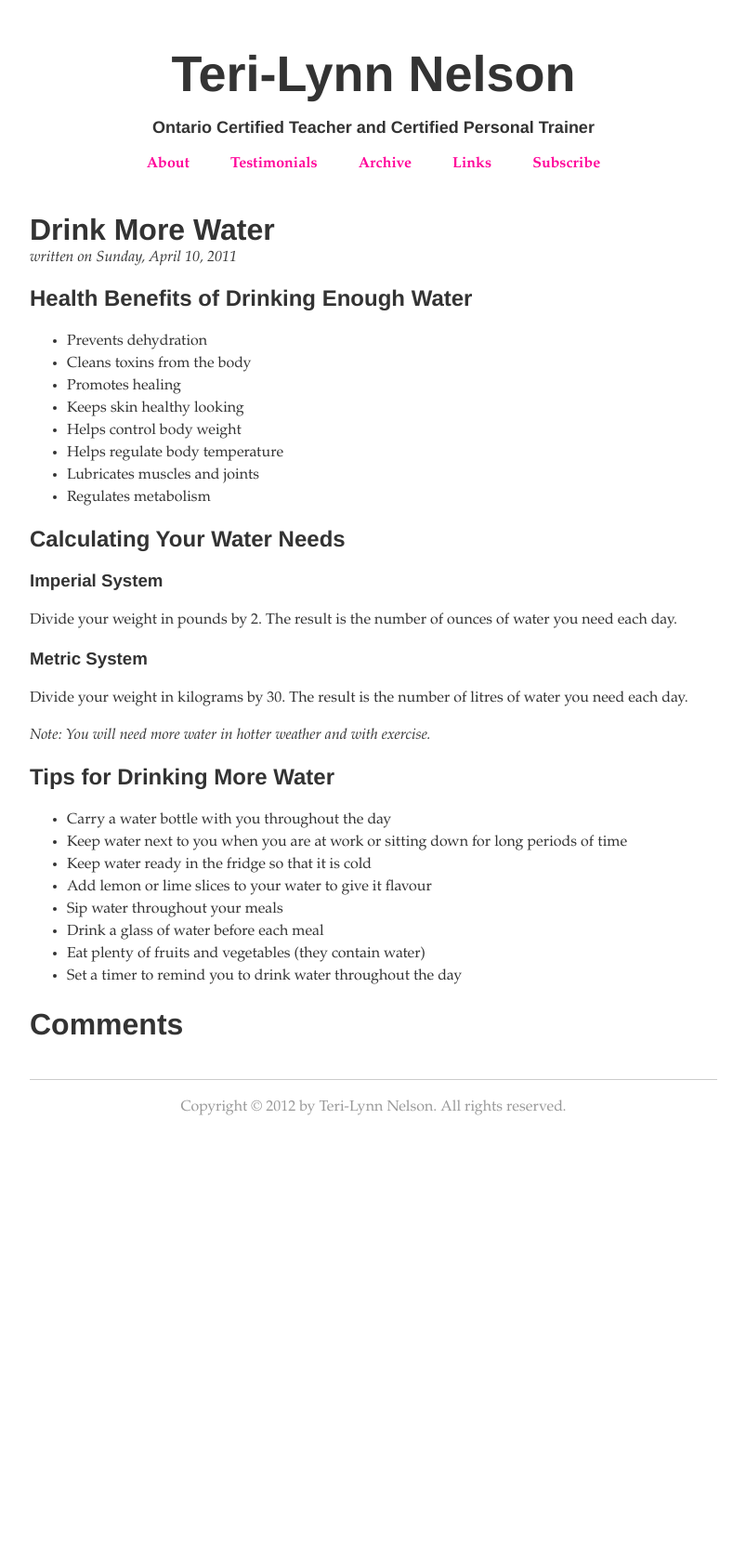
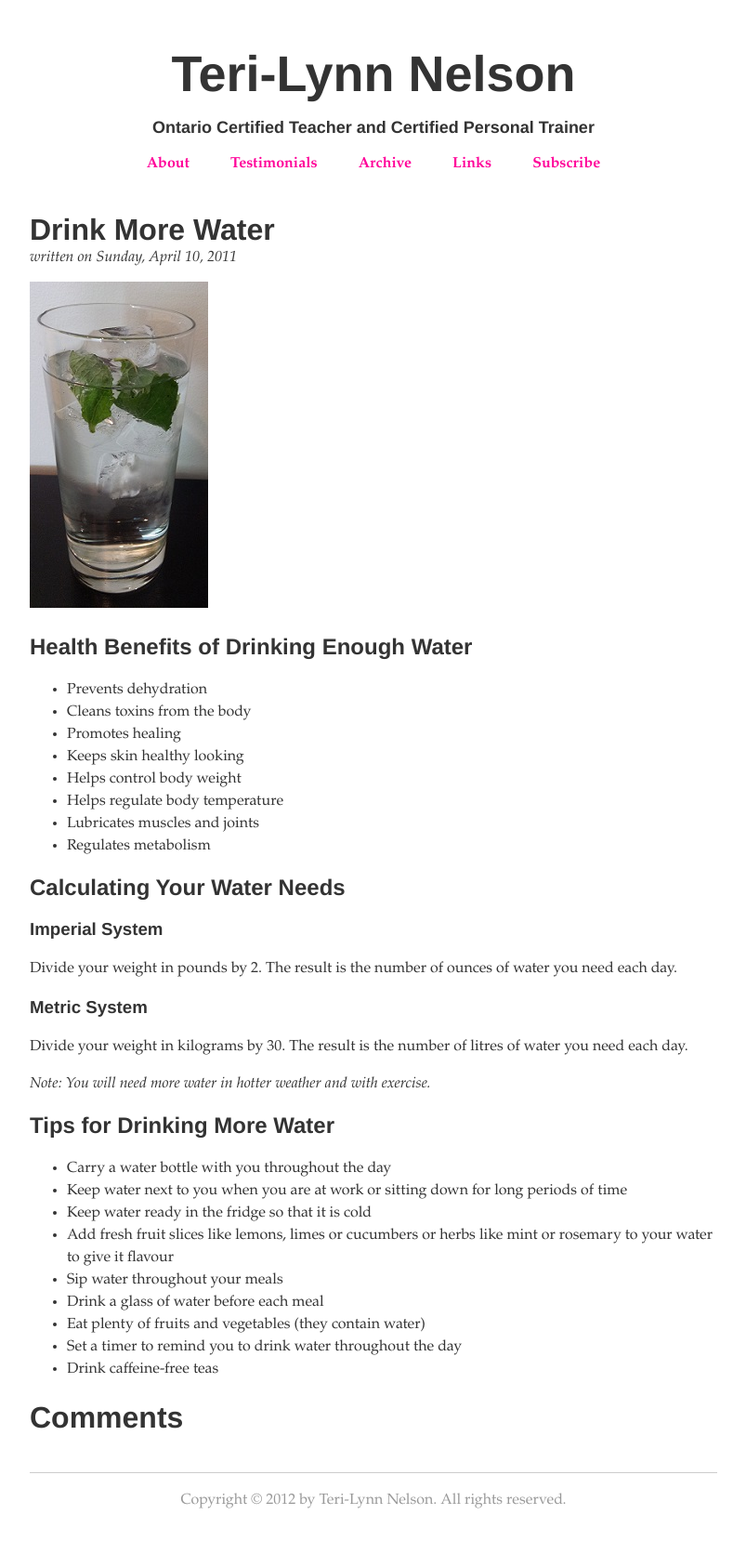
Before and after one commit to teri-lynn/teri-lynn.github.com, a Jekyll site: the page built from _posts/2011-04-10-drink-more-water.md, in a window 1280 px wide. Shown: the whole page at 93% size, without its empty margins (238-1041 px from the left). Built offline with Jekyll 4.4.1, drawn with Linux system fonts in a browser that asks for light colours; some web fonts are replaced; Markdown is read by kramdown in place of the engine named in the settings; before the commit the page ends 1249 px from its top, so only the background shows below that.

Commit message:
Added to Water Post

```diff
--- a/_posts/2011-04-10-drink-more-water.md
+++ b/_posts/2011-04-10-drink-more-water.md
@@ -5,6 +5,8 @@ tags:
   - water
   - nutrition
 ---
+
+![Mint Water](/images/mint_water.jpg)
 
 ## Health Benefits of Drinking Enough Water
 
@@ -37,8 +39,9 @@ water you need each day.
 - Keep water next to you when you are at work or sitting down for long periods
   of time
 - Keep water ready in the fridge so that it is cold
-- Add lemon or lime slices to your water to give it flavour
+- Add fresh fruit slices like lemons, limes or cucumbers or herbs like mint or rosemary to your water to give it flavour
 - Sip water throughout your meals
 - Drink a glass of water before each meal
 - Eat plenty of fruits and vegetables (they contain water)
 - Set a timer to remind you to drink water throughout the day
+- Drink caffeine-free teas
```
Also changed, not shown: images/mint_water.jpg (added).
